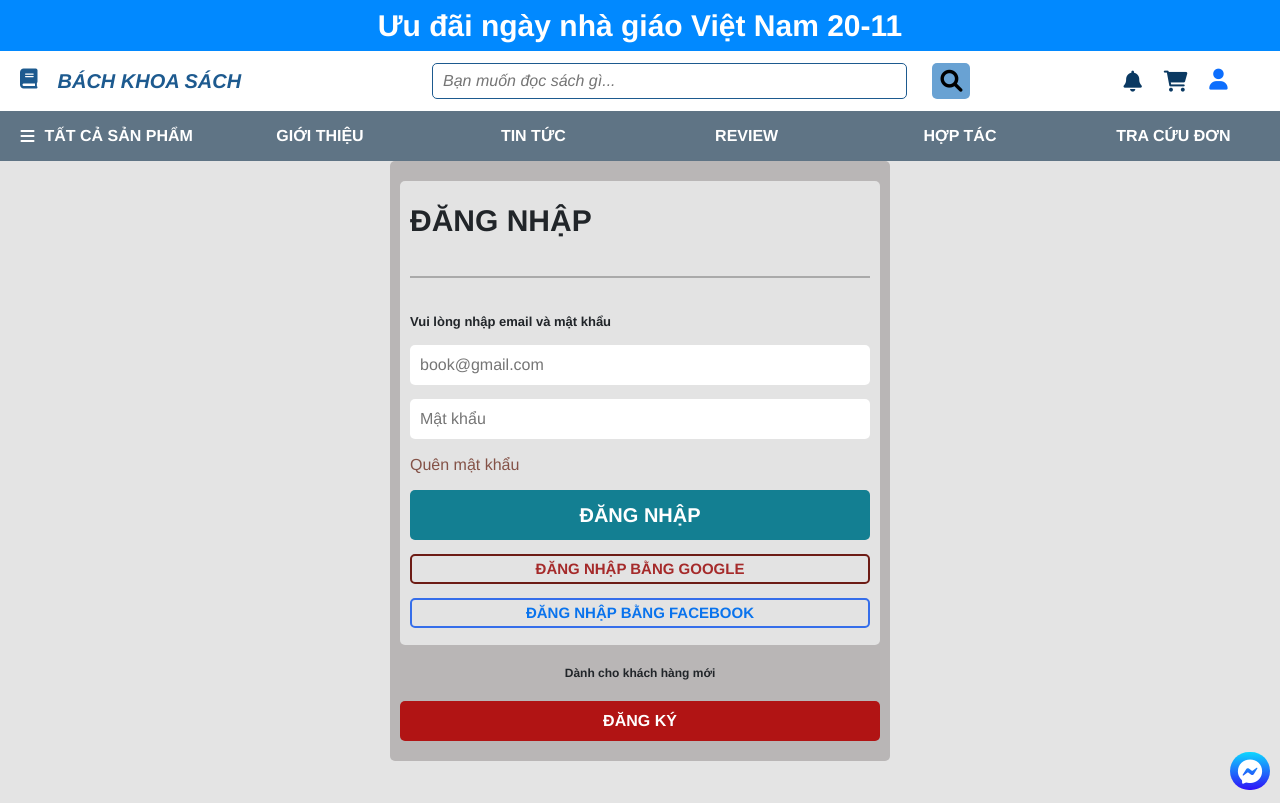
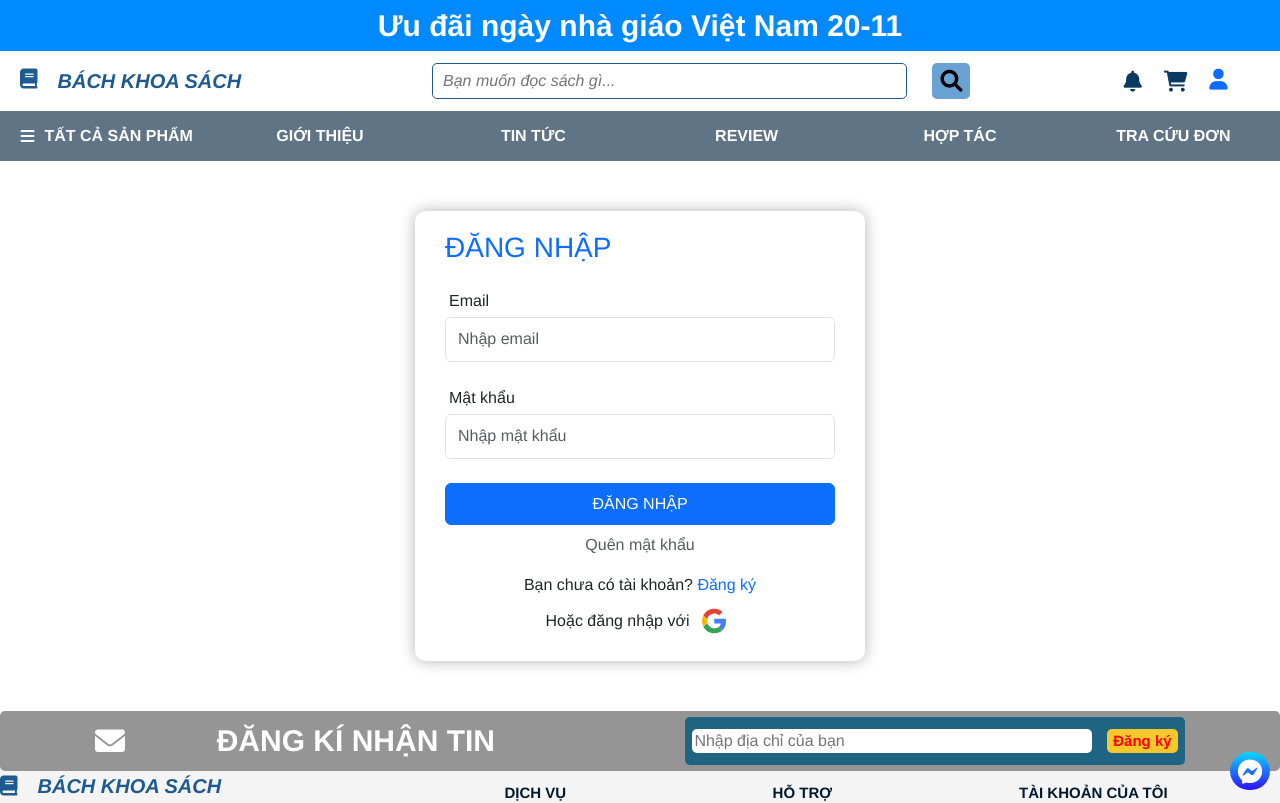
Before and after one commit to nguyenvinhluong242004/Website_Book-Store, a Vue app in the folder frontend/: page /account in a window 1280 px wide. Shown: the top 803 px of the page. Built offline with nearby package versions, Linux system fonts and the light colour scheme.

Commit message:
new login
Sửa lại giao diện login

```diff
--- a/frontend/src/app-css/app.css
+++ b/frontend/src/app-css/app.css
@@ -1,14 +1,15 @@
 * {
   box-sizing: border-box;
 }
+
 #root {
   width: 100%;
-    background-color: rgb(228, 228, 228);
   font-family: Avenir, Helvetica, Arial, sans-serif;
   -webkit-font-smoothing: antialiased;
   -moz-osx-font-smoothing: grayscale;
 }
-  .ctn-row{
+
+.ctn-row {
   display: flex;
   flex-direction: column;
   align-items: center;
@@ -27,3 +28,7 @@
   font-size: 30px;
   color: rgb(255, 255, 255);
 }
+
+a {
+  text-decoration: none;
+}
--- a/frontend/src/components/css-component/login-account.css
+++ b/frontend/src/components/css-component/login-account.css
@@ -1,168 +1,25 @@
-.body{
+.login-body{
     display: flex;
     justify-content: center;
     width: 100%;
     height: 100%;
-    margin-bottom: 50px;
-}
-.login-container{
-    height: 600px;
-    width: 500px;
-    background-color:rgb(185, 182, 182);
-    display: flex;
-    flex-direction: column;
-    justify-content: space-around;
-    align-items:center;
-    padding: 10px;
-    border-radius: 5px;
-}
-.frame-login{
-    padding: 10px;
-    width: 100%;
-    height: 80%;
-    border-radius: 5px;
-    background-color:rgb(227, 227, 227);
-    display: flex;
-    flex-direction: column;
-    justify-content:space-around;
+    padding: 50px;
 }
 
-.forget{
-    color: rgb(132, 82, 71);
-}
-.forget:hover{
-    color: rgb(237, 53, 12);
+.login-container{
+    width: 450px;
+
+    padding: 20px 30px;
+
+    border-radius: 10px;
+    box-shadow: 0px 0px 15px rgba(0, 0, 0, 0.3);
 }
 
-.login{
-    background-color: rgb(19, 127, 146);
-    width: 100%;
-    display: flex;
-    justify-content: center;
-    height: 50px;
-    align-items: center;
-    border-radius: 5px;
-    color:white;
-    font-size: 20px;
-    font-weight: bold;
-}
-.login:hover{
-    background-color: rgb(0, 0, 0);
-    width: 100%;
-    display: flex;
-    justify-content: center;
-    height: 50px;
-    align-items: center;
-    border-radius: 5px;
-    color:white;
-    font-size: 20px;
-    font-weight: bold;
+#login-email, #login-password{
+    height: 45px;
 }
 
-.login-gg{
-    border: 2px solid rgb(109, 28, 21);
-    border-radius: 5px;
-    font-size: 15px;
-    display: flex;
-    width: 100%;
-    height: 30px;
-    color: brown;
-    font-weight: bold;
-    justify-content: center;
-    align-items: center;
-
+.gg-icon{
+    width: 40px;
+    margin-left: 5px;
 }
-.login-gg:hover{
-    border: 2px solid rgb(0, 0, 0);
-    border-radius: 5px;
-    font-size: 15px;
-    display: flex;
-    width: 100%;
-    height: 30px;
-    color: rgb(0, 0, 0);
-    font-weight: bold;
-    justify-content: center;
-    align-items: center;
-
-}
-
-.login-fb{
-    border: 2px solid rgb(53, 110, 234);
-    border-radius: 5px;
-    font-size: 15px;
-    display: flex;
-    width: 100%;
-    height: 30px;
-    color: rgb(9, 115, 237);
-    font-weight: bold;
-    justify-content: center;
-    align-items: center;
-}
-.login-fb:hover{
-    border: 2px solid rgb(0, 0, 0);
-    border-radius: 5px;
-    font-size: 15px;
-    display: flex;
-    width: 100%;
-    height: 30px;
-    color: rgb(0, 0, 0);
-    font-weight: bold;
-    justify-content: center;
-    align-items: center;
-}
-.new-mb{
-    display: flex;
-    align-items: center;
-    text-align: center;
-    font-size: 12px;
-    font-weight: bold;
-}
-
-hr {
-    border: none; /* Loại bỏ đường viền mặc định */
-    height: 2px; /* Độ dày của đường kẻ */
-    background-color: rgb(0, 0, 0); /* Màu sắc đường kẻ */
-    margin: 20px 0; /* Khoảng cách trên và dưới */
-  }
-
-
-.regiter{
-    background-color: rgb(177, 20, 20);
-    display: flex;
-    justify-content: center;
-    align-items: center;
-    width: 100%;
-    height: 40px;
-    border-radius: 5px;
-    color:white;
-    font-weight: bold;
-}
-.regiter:hover{
-    background-color: rgb(19, 116, 185);
-    display: flex;
-    justify-content: center;
-    align-items: center;
-    width: 100%;
-    height: 40px;
-    border-radius: 5px;
-    color:rgb(0, 0, 0);
-    font-weight: bold;
-}
-
-.happy{
-    font-size:13px ;
-    font-weight: bold;
-}
-.name-tag{
-    font-size: 30px;
-    font-weight: bold;
-}
-
-.email{
-    border-radius: 5px;
-    border:none;
-}
-.password{
-    border: none;
-    border-radius: 5px;
-}
--- a/frontend/src/components/vue-component/DetailAccount.vue
+++ b/frontend/src/components/vue-component/DetailAccount.vue
@@ -1,39 +1,67 @@
 <template>
-  <div class="body">
-    <div class="login-container">
-      <div class="frame-login">
-        <div class="name-tag">ĐĂNG NHẬP</div>
-        <hr />
-        <div class="happy">Vui lòng nhập email và mật khẩu</div>
+  <div class="login-body">
+    <form class="login-container" @submit="validateAndSubmit">
+      <h3 class="text-primary mb-4">ĐĂNG NHẬP</h3>
 
-        <!-- Input Email -->
+      <div class="form-outline mb-4">
+        <label class="form-label ps-1 mb-1" for="login-email">Email</label>
         <input
-          class="email"
+          name="email"
           type="text"
-          placeholder="book@gmail.com"
+          id="login-email"
+          class="form-control"
+          :class="{ 'is-invalid': emailErr !== '' }"
+          placeholder="Nhập email"
           v-model="email"
-          @blur="validateEmail"
         />
-        <div v-if="emailError" class="error">{{ emailError }}</div>
+        <div class="invalid-feedback ps-1">
+          {{ emailErr }}
+        </div>
+      </div>
 
-        <!-- Input Password -->
+      <div class="form-outline mb-4">
+        <label class="form-label ps-1 mb-1" for="login-password"
+          >Mật khẩu</label
+        >
         <input
-          class="password"
+          name="password"
           type="password"
-          placeholder="Mật khẩu"
+          id="login-password"
+          class="form-control"
+          :class="{ 'is-invalid': passwordErr !== '' }"
+          placeholder="Nhập mật khẩu"
           v-model="password"
         />
+        <div class="invalid-feedback ps-1">
+          {{ passwordErr }}
+        </div>
+      </div>
 
-        <div class="forget">Quên mật khẩu</div>
-        <div class="login" @click="submitForm">ĐĂNG NHẬP</div>
-        <div class="login-gg">ĐĂNG NHẬP BẰNG GOOGLE</div>
-        <div class="login-fb">ĐĂNG NHẬP BẰNG FACEBOOK</div>
+      <div class="text-center mb-3">
+        <button
+          id="btn-login"
+          type="submit"
+          class="btn btn-primary btn-block w-100 mb-2 py-2"
+        >
+          ĐĂNG NHẬP
+        </button>
+        <a class="text-muted" href="#!">Quên mật khẩu</a>
       </div>
-      <div class="new-mb">Dành cho khách hàng mới</div>
 
-          <div class="regiter" @click="DK" >ĐĂNG KÝ</div>
+      <div class="text-center mb-1">
+        Bạn chưa có tài khoản? <a href="/register">Đăng ký</a>
+      </div>
 
-    </div>
+      <div class="d-flex align-items-center justify-content-center">
+        Hoặc đăng nhập với
+        <a href="/gg"
+          ><img
+            src="../../../public/gg_icon.svg"
+            alt="Google Logo"
+            class="gg-icon"
+        /></a>
+      </div>
+    </form>
   </div>
 </template>
 
@@ -45,42 +73,40 @@ export default {
     return {
       email: "",
       password: "",
-      emailError: null, // Lỗi email sẽ hiển thị tại đây
+      emailErr: "",
+      passwordErr: "",
     };
   },
   methods: {
-    DK(){
-      this.$router.push('/register');
-    },
-    // Kiểm tra định dạng email
-    validateEmail() {
-      const emailRegex = /^[^\s@]+@[^\s@]+\.[^\s@]+$/;
+    validateAndSubmit(event) {
+      // Validate
+      const emailRegex =
+        /^(?=.{1,256}$)(?=.{1,64}@)[a-zA-Z0-9._%+-]+@[a-zA-Z0-9.-]+\.[a-zA-Z]{2,}$/;
+      const passwordRegex = /^(?=.*[a-zA-Z])(?=.*\d)[^\s]{6,13}$/;
+
       if (!this.email) {
-        this.emailError = "Email không được để trống.";
+        this.emailErr = "Hãy nhập email";
+        event.preventDefault();
       } else if (!emailRegex.test(this.email)) {
-        this.emailError = "Định dạng email không hợp lệ.";
+        this.emailErr = "Email không đúng định dạng";
+        event.preventDefault();
       } else {
-        this.emailError = null; // Xóa lỗi nếu hợp lệ
+        this.emailErr = "";
       }
-    },
-    // Gửi form sau khi kiểm tra
-    submitForm() {
-      this.validateEmail();
-      if (!this.emailError && this.password) {
-        alert("Form hợp lệ, đang gửi...");
-        // Thực hiện gửi dữ liệu tại đây (API, Backend, v.v.)
+
+      if (!this.password) {
+        this.passwordErr = "Hãy nhập mật khẩu";
+        event.preventDefault();
+      } else if (!passwordRegex.test(this.password)) {
+        this.passwordErr =
+          "Mật khẩu phải có 6-13 chữ số, phải có ký tự chữ cái, chữ số 0-9 và không được có khoảng trắng";
+        event.preventDefault();
       } else {
-        alert("Vui lòng kiểm tra thông tin!");
+        this.passwordErr = "";
       }
+
+      //Nếu không có lỗi thì submit form như thường
     },
   },
 };
 </script>
-
-<style>
-.error {
-  color: red;
-  font-size: 14px;
-  margin-top: 5px;
-}
-</style>
```
Also changed, not shown: frontend/public/gg_icon.svg (added). Lines whose indentation alone changed are shown as unchanged.
